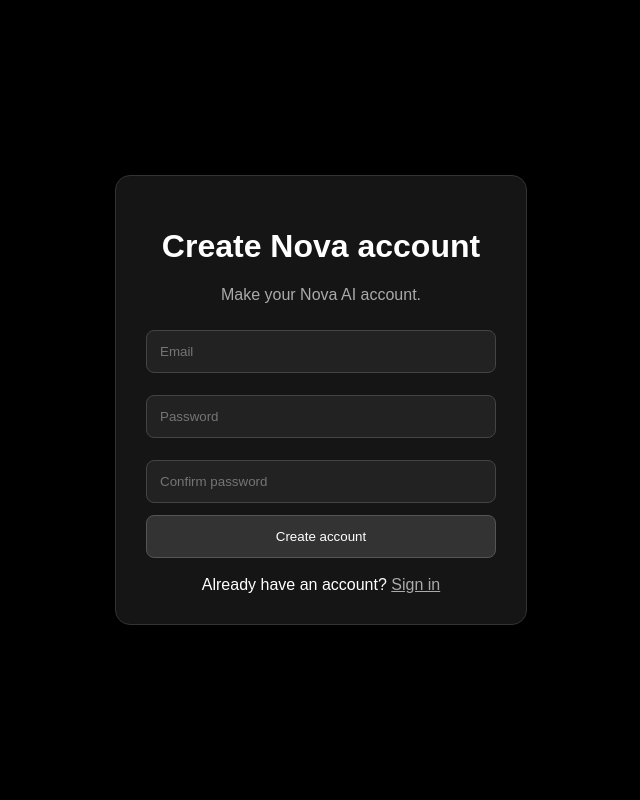
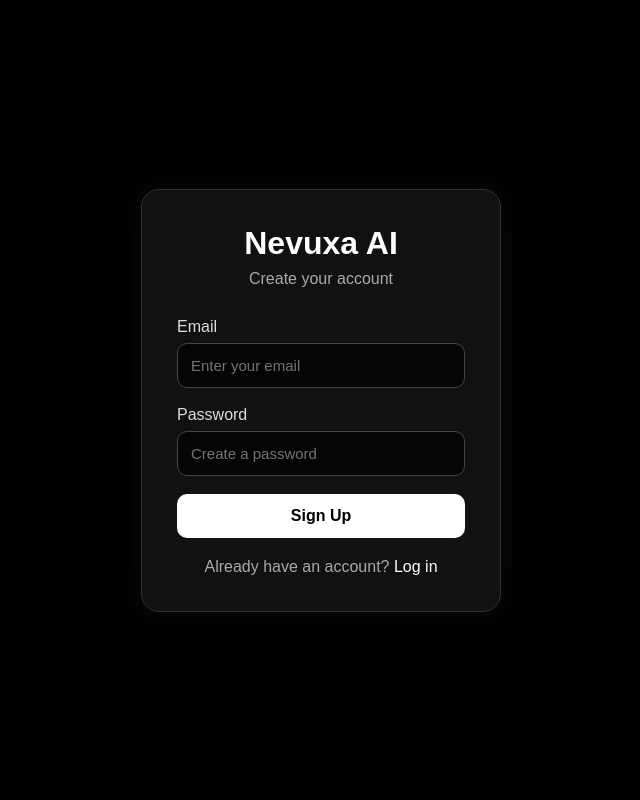
Before and after one commit to bilvasavaji16-source/Nova-AI-NEW-2026-, a Flask app: page /signup in a window 1280 px wide. Shown: the whole page, without its empty margins (319-959 px from the left). Run offline with Flask 3, Linux system fonts and the light colour scheme.

Commit message:
Add signup.html

```diff
--- a/templates/signup.html
+++ b/templates/signup.html
@@ -1,14 +1,19 @@
 <!DOCTYPE html>
-<html>
+<html lang="en">
+<head>
+    <meta charset="UTF-8">
+    <meta name="viewport" content="width=device-width, initial-scale=1.0">
 
-<head>
-
-    <title>Create account - Nova AI</title>
+    <title>Sign Up - Nevuxa AI</title>
 
     <style>
+        * {
+            box-sizing: border-box;
+        }
 
         body {
             margin: 0;
+            min-height: 100vh;
             background: #000;
             color: white;
             font-family: Arial, sans-serif;
@@ -16,135 +21,164 @@
             display: flex;
             justify-content: center;
             align-items: center;
-
-            min-height: 100vh;
         }
 
-        .box {
-            width: 350px;
-            background: #151515;
-            padding: 30px;
-            border-radius: 15px;
+        .signup-box {
+            width: 360px;
+            padding: 35px;
+
+            background: #111;
             border: 1px solid #333;
+            border-radius: 18px;
+
+            box-shadow:
+                0 0 30px rgba(255, 255, 255, 0.05);
         }
 
         h1 {
             text-align: center;
+            margin: 0 0 8px;
         }
 
-        p {
+        .subtitle {
             text-align: center;
             color: #aaa;
+            margin-bottom: 30px;
+        }
+
+        label {
+            display: block;
+            margin-bottom: 7px;
+            color: #ddd;
         }
 
         input {
             width: 100%;
             padding: 13px;
-            margin-top: 10px;
-            margin-bottom: 12px;
+            margin-bottom: 18px;
 
-            background: #222;
+            border-radius: 10px;
+            border: 1px solid #444;
+
+            background: #050505;
             color: white;
 
-            border: 1px solid #444;
-            border-radius: 8px;
-
-            box-sizing: border-box;
+            font-size: 15px;
+            outline: none;
         }
 
-        button {
+        input:focus {
+            border-color: #777;
+        }
+
+        .signup-button {
             width: 100%;
             padding: 13px;
 
-            background: #333;
-            color: white;
+            border: none;
+            border-radius: 10px;
 
-            border: 1px solid #555;
-            border-radius: 8px;
+            background: white;
+            color: black;
+
+            font-size: 16px;
+            font-weight: bold;
 
             cursor: pointer;
         }
 
-        button:hover {
-            background: #444;
+        .signup-button:hover {
+            background: #ddd;
+        }
+
+        .login-text {
+            text-align: center;
+            margin-top: 20px;
+            color: #aaa;
+        }
+
+        .login-text a {
+            color: white;
+            text-decoration: none;
+        }
+
+        .login-text a:hover {
+            text-decoration: underline;
         }
 
         .error {
-            color: #ff7777;
+            background: #351111;
+            border: 1px solid #772222;
+
+            color: #ffaaaa;
+
+            padding: 10px;
+            border-radius: 8px;
+
+            margin-bottom: 18px;
+
             text-align: center;
         }
-
-        a {
-            color: #aaa;
-        }
-
-        .link {
-            margin-top: 18px;
-            text-align: center;
-        }
-
     </style>
-
 </head>
-
 
 <body>
 
-    <div class="box">
+<div class="signup-box">
 
-        <h1>Create Nova account</h1>
+    <h1>Nevuxa AI</h1>
 
-        <p>Make your Nova AI account.</p>
-
+    <div class="subtitle">
+        Create your account
+    </div>
 
     {% if error %}
-
         <div class="error">
             {{ error }}
         </div>
-
     {% endif %}
-
 
     <form method="POST">
 
+        <label for="email">
+            Email
+        </label>
+
         <input
             type="email"
+            id="email"
             name="email"
-                placeholder="Email"
+            placeholder="Enter your email"
             required
         >
 
+        <label for="password">
+            Password
+        </label>
 
         <input
             type="password"
+            id="password"
             name="password"
-                placeholder="Password"
+            placeholder="Create a password"
             required
         >
 
-
-            <input
-                type="password"
-                name="confirm_password"
-                placeholder="Confirm password"
-                required
+        <button
+            type="submit"
+            class="signup-button"
         >
-
-
-            <button type="submit">
-                Create account
+            Sign Up
         </button>
 
     </form>
 
-
-        <div class="link">
+    <div class="login-text">
 
         Already have an account?
 
         <a href="/login">
-                Sign in
+            Log in
         </a>
 
     </div>
@@ -152,5 +186,4 @@
 </div>
 
 </body>
-
 </html>
```
Lines whose indentation alone changed are shown as unchanged.
